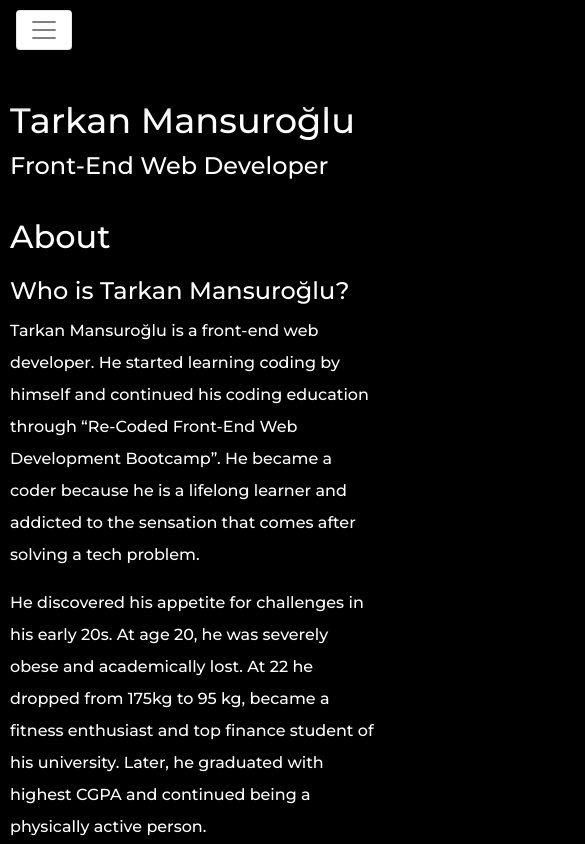
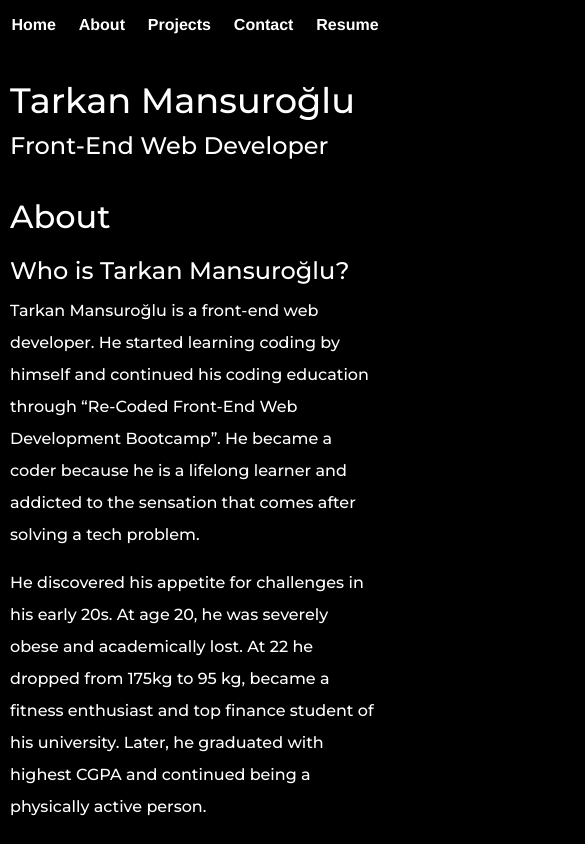
Before and after one commit to tmansuroglu/portfolio, a React (Create React App) app: page / in a window 390 px wide. Shown: the top 844 px of the page, 585 px wide, since content can reach past the window. Built offline with nearby package versions, Linux system fonts and the light colour scheme.

Commit message:
refactor: navbar

```diff
--- a/src/App.jsx
+++ b/src/App.jsx
@@ -1,9 +1,11 @@
 import Home from './containers/Home';
 import Sidebar from './components/Sidebar';
+import Navbar from './components/Navbar';
 
 function App() {
   return (
     <>
+      <Navbar />
       <Sidebar />
       <Home />
     </>
--- a/src/assets/_global-stlyes.scss
+++ b/src/assets/_global-stlyes.scss
@@ -2,14 +2,15 @@
 @import url('https://fonts.googleapis.com/css2?family=Arimo:wght@700&display=swap');
 @import url('https://fonts.googleapis.com/css2?family=Montserrat:wght@500&display=swap');
 
+html,
 body {
-  padding: 100px 0;
   background: black;
   font-family: 'Montserrat', sans-serif;
   font-size: 1.3rem;
   line-height: 2rem;
   color: $white;
-  overflow-x: hidden;
+  width: 100%;
+  overflow-x: hidden !important;
   @media only screen and (max-width: $md) {
     font-size: 1.2rem;
   }
@@ -131,10 +132,13 @@ a {
 }
 
 .swiper-container {
+  max-width: 100% !important;
   margin-top: 20px !important;
+  clip-path: inset(0 0 -100px 0);
   overflow: visible !important;
-  clip-path: inset(-100vw -100vw -100vw 0);
-  &:hover {
-    cursor: grab;
+  -ms-overflow-style: none; /* IE and Edge */
+  scrollbar-width: none;
+  &::-webkit-scrollbar {
+    display: none;
   }
 }
--- a/src/components/Navbar/index.jsx
+++ b/src/components/Navbar/index.jsx
@@ -1,138 +1,62 @@
 import React, { useState } from 'react';
 import './index.scss';
-import { Nav, Navbar, Dropdown, DropdownButton, Button } from 'react-bootstrap';
+// import { Nav, Navbar, Button } from 'react-bootstrap';
 import { BrowserRouter as Router } from 'react-router-dom';
 import { HashLink } from 'react-router-hash-link';
 import ContactModal from '../ContactModal';
 
 const Navigation = () => {
-  const [isExpanded, setIsExpanded] = useState(false);
+  // const [isExpanded, setIsExpanded] = useState(false);
   const [modalVisibility, setModalVisibility] = useState(false);
   const scrollWithOffset = (el) => {
     const yCoordinate = el.getBoundingClientRect().top + window.pageYOffset;
-    const yOffset = -120;
+    const yOffset = -50;
     window.scrollTo({ top: yCoordinate + yOffset, behavior: 'smooth' });
-  };
-
-  const changeCollapseState = () => {
-    if (window.outerWidth < 578) {
-      setIsExpanded(!isExpanded);
-    }
   };
 
   return (
     <>
+      <Router>
+        <div className="navbar-container">
+          <HashLink
+            className="navbar-container__nav"
+            smooth
+            to="#top"
+            scroll={(el) => scrollWithOffset(el)}
+          >
+            Home
+          </HashLink>
+          <HashLink
+            className="navbar-container__nav"
+            smooth
+            to="#about"
+            scroll={(el) => scrollWithOffset(el)}
+          >
+            About
+          </HashLink>
+          <HashLink
+            className="navbar-container__nav"
+            smooth
+            to="#projects"
+            scroll={(el) => scrollWithOffset(el)}
+          >
+            Projects
+          </HashLink>
+          <HashLink
+            onClick={() => {
+              setModalVisibility(true);
+            }}
+            className="navbar-container__nav contact-button"
+          >
+            Contact
+          </HashLink>
+          <HashLink className="navbar-container__nav">Resume</HashLink>
+        </div>
+      </Router>
       <ContactModal
         modalVisibility={modalVisibility}
         setModalVisibility={setModalVisibility}
       />
-      <Navbar
-        expand="sm"
-        className="navbarContainer"
-        fixed="top"
-        collapseOnSelect
-        expanded={isExpanded}
-      >
-        <Navbar.Toggle
-          aria-controls="responsive-navbar-nav"
-          onClick={changeCollapseState}
-        />
-        <Navbar.Collapse id="responsive-navbar-nav">
-          <Nav className="navbarContainer__navs d-flex justify-content-around">
-            <Router>
-              <HashLink
-                smooth
-                to="#top"
-                className="text-light navbarContainer__navs__nav"
-              >
-                <Button
-                  variant="link"
-                  className="text-light navbarContainer__navs__nav__button"
-                  onClick={changeCollapseState}
-                >
-                  Home
-                </Button>
-              </HashLink>
-              <DropdownButton
-                variant="link"
-                id="dropdown-basic-button"
-                title="About"
-              >
-                <HashLink
-                  smooth
-                  to="#whoIsTarkan"
-                  scroll={(el) => scrollWithOffset(el)}
-                >
-                  <Dropdown.Item onClick={changeCollapseState}>
-                    Who is Tarkan Mansuroğlu?
-                  </Dropdown.Item>
-                </HashLink>
-                <HashLink
-                  smooth
-                  to="#education"
-                  scroll={(el) => scrollWithOffset(el)}
-                >
-                  <Dropdown.Item onClick={changeCollapseState}>
-                    Education
-                  </Dropdown.Item>
-                </HashLink>
-                <HashLink
-                  smooth
-                  to="#employmentHistory"
-                  scroll={(el) => scrollWithOffset(el)}
-                >
-                  <Dropdown.Item onClick={changeCollapseState}>
-                    Work Experience
-                  </Dropdown.Item>
-                </HashLink>
-                <HashLink
-                  smooth
-                  to="#technicalSkills"
-                  scroll={(el) => scrollWithOffset(el)}
-                >
-                  <Dropdown.Item onClick={changeCollapseState}>
-                    Technical Skills
-                  </Dropdown.Item>
-                </HashLink>
-              </DropdownButton>
-              <HashLink
-                smooth
-                to="#projects"
-                className="text-light navbarContainer__navs__nav"
-                scroll={(el) => scrollWithOffset(el)}
-              >
-                <Button
-                  variant="link"
-                  className="text-light navbarContainer__navs__nav__button"
-                  onClick={changeCollapseState}
-                >
-                  Projects
-                </Button>
-              </HashLink>
-              <Button
-                variant="link"
-                className="text-light navbarContainer__navs__nav__button resumeButton"
-                href="https://drive.google.com/file/d/17xUMhkAijWpodpJa7CNzIq9jvbj4nYuQ/view?usp=sharing"
-                target="_blank"
-                rel="noreferrer"
-                onClick={changeCollapseState}
-              >
-                Resume
-              </Button>
-              <Button
-                variant="link"
-                className="text-light navbarContainer__navs__nav__button contact-button"
-                onClick={() => {
-                  changeCollapseState();
-                  setModalVisibility(true);
-                }}
-              >
-                Contact
-              </Button>
-            </Router>
-          </Nav>
-        </Navbar.Collapse>
-      </Navbar>
     </>
   );
 };
--- a/src/components/Navbar/index.scss
+++ b/src/components/Navbar/index.scss
@@ -1,54 +1,26 @@
 @import '../../assets/variables';
 
-.navbarContainer {
+.navbar-container {
   background: $black;
-  height: 60px;
-  box-shadow: 0px 20px 20px 15px rgba(0, 0, 0, 1);
-}
-
-#root .navbarContainer__navs {
-  text-align: center;
+  position: fixed;
+  display: inline-flex;
+  align-items: center;
+  justify-content: space-around;
+  height: 50px;
+  box-shadow: 0px 5px 10px 0px rgba(0, 0, 0, 1);
   width: 100%;
-  font-family: 'Arimo', sans-serif;
-}
-
-.navbar-collapse {
-  box-shadow: 0px 20px 20px 15px rgba(0, 0, 0, 1);
-  background: $black;
-}
-
-.navbar-toggler-icon {
-  background-color: $white;
-  border-radius: 10px;
-}
-
-@media only screen and (max-width: $sm) {
-  .navbarContainer__navs__nav {
-    padding-top: 8px;
-    padding-bottom: 8px;
+  z-index: 9999;
+  &__nav {
+    font-family: 'Arimo', sans-serif;
+    text-decoration: none;
+    &:hover {
+      text-decoration: none;
+    }
   }
 }
 
-#root .navbar-toggler {
-  background: $white;
-}
-
-#dropdown-basic-button2,
-#dropdown-basic-button {
-  color: $white;
-}
-
-#dropdown-basic-button2:focus,
-#dropdown-basic-button:focus {
-  border-color: $gray;
-}
-
-.navbarContainer__navs__nav__button:focus {
-  border-color: $gray;
-}
-
-@media only screen and (min-width: $sm) {
-  .contact-button {
+.contact-button {
+  @media only screen and (min-width: $sm) {
     display: none !important;
   }
 }
--- a/src/components/ProjectCard/index.scss
+++ b/src/components/ProjectCard/index.scss
@@ -2,7 +2,6 @@
 
 .project-card {
   width: 100%;
-  min-height: 1400px;
   height: 100%;
   margin: 0;
   background: $white;
--- a/src/components/TechnicalSkills/index.jsx
+++ b/src/components/TechnicalSkills/index.jsx
@@ -59,46 +59,40 @@ const SKILLS = [
 
 const SWIPER_BREAKPOINTS = {
   280: {
-    spaceBetween: 20,
+    spaceBetween: 0,
     slidesPerColumn: 2,
-    slidesPerGroup: 2.5,
-    slidesPerView: 2.5,
+    slidesPerGroup: 3,
+    slidesPerView: 3,
   },
-  400: {
-    spaceBetween: 20,
+  450: {
+    spaceBetween: 0,
     slidesPerColumn: 2,
-    slidesPerGroup: 2.8,
-    slidesPerView: 2.8,
+    slidesPerGroup: 4,
+    slidesPerView: 4,
   },
-  515: {
-    spaceBetween: 20,
+  768: {
+    spaceBetween: 0,
     slidesPerColumn: 2,
-    slidesPerGroup: 3.5,
-    slidesPerView: 3.5,
-  },
-  850: {
-    spaceBetween: 20,
-    slidesPerColumn: 2,
-    slidesPerGroup: 5.5,
-    slidesPerView: 5.5,
+    slidesPerGroup: 5,
+    slidesPerView: 5,
   },
   992: {
-    spaceBetween: 20,
+    spaceBetween: 0,
     slidesPerColumn: 2,
-    slidesPerGroup: 6.5,
-    slidesPerView: 6.5,
+    slidesPerGroup: 6,
+    slidesPerView: 6,
   },
-  1300: {
-    spaceBetween: 20,
+  1200: {
+    spaceBetween: 0,
     slidesPerColumn: 2,
-    slidesPerGroup: 8.5,
-    slidesPerView: 8.5,
+    slidesPerGroup: 7,
+    slidesPerView: 7,
   },
-  1500: {
-    spaceBetween: 30,
+  1400: {
+    spaceBetween: 0,
     slidesPerColumn: 2,
-    slidesPerGroup: 9.5,
-    slidesPerView: 9.5,
+    slidesPerGroup: 8,
+    slidesPerView: 8,
   },
 };
 
--- a/src/containers/Home/index.jsx
+++ b/src/containers/Home/index.jsx
@@ -1,13 +1,11 @@
 import React from 'react';
-import Navbar from '../../components/Navbar';
 import Introduction from '../../components/Introduction';
 import About from '../About';
 import Projects from '../Projects';
 import 'bootstrap/dist/css/bootstrap.min.css';
 
 const Home = () => (
-  <div>
-    <Navbar />
+  <div style={{ paddingTop: '80px' }}>
     <Introduction />
     <About />
     <Projects />
--- a/src/containers/Projects/index.jsx
+++ b/src/containers/Projects/index.jsx
@@ -5,26 +5,12 @@ import ProjectCard from '../../components/ProjectCard';
 import dataArr from './data';
 import './index.scss';
 
-const pagination = {
-  clickable: true,
-  renderBullet: (index, className) => `<div class="${className}"></div>`,
-  draggable: true,
-};
-
 const SWIPER_BREAKPOINTS = {
-  350: {
-    slidesPerView: 1,
+  280: {
+    slidesPerView: 1.05,
     spaceBetween: 5,
   },
-  380: {
-    slidesPerView: 1.1,
-    spaceBetween: 10,
-  },
   450: {
-    slidesPerView: 1.2,
-    spaceBetween: 10,
-  },
-  576: {
     slidesPerView: 1.2,
     spaceBetween: 10,
   },
@@ -68,12 +54,7 @@ const swipers = dataArr.map((data) => (
 const Projects = () => (
   <Container>
     <h2 id="projects">Projects</h2>
-    <Swiper
-      pagination={pagination}
-      className="swiper-container"
-      break
-      breakpoints={SWIPER_BREAKPOINTS}
-    >
+    <Swiper className="projects-container" breakpoints={SWIPER_BREAKPOINTS}>
       {swipers}
     </Swiper>
   </Container>
--- a/src/containers/Projects/index.scss
+++ b/src/containers/Projects/index.scss
@@ -1,3 +1,10 @@
 #projects {
   margin-top: 50px;
 }
+
+.projects-container {
+  width: 100%;
+  .swiper-wrapper {
+    height: 1300px !important;
+  }
+}
```
Also changed, not shown: 1 other file (tests, documents, lock files or other folders).
